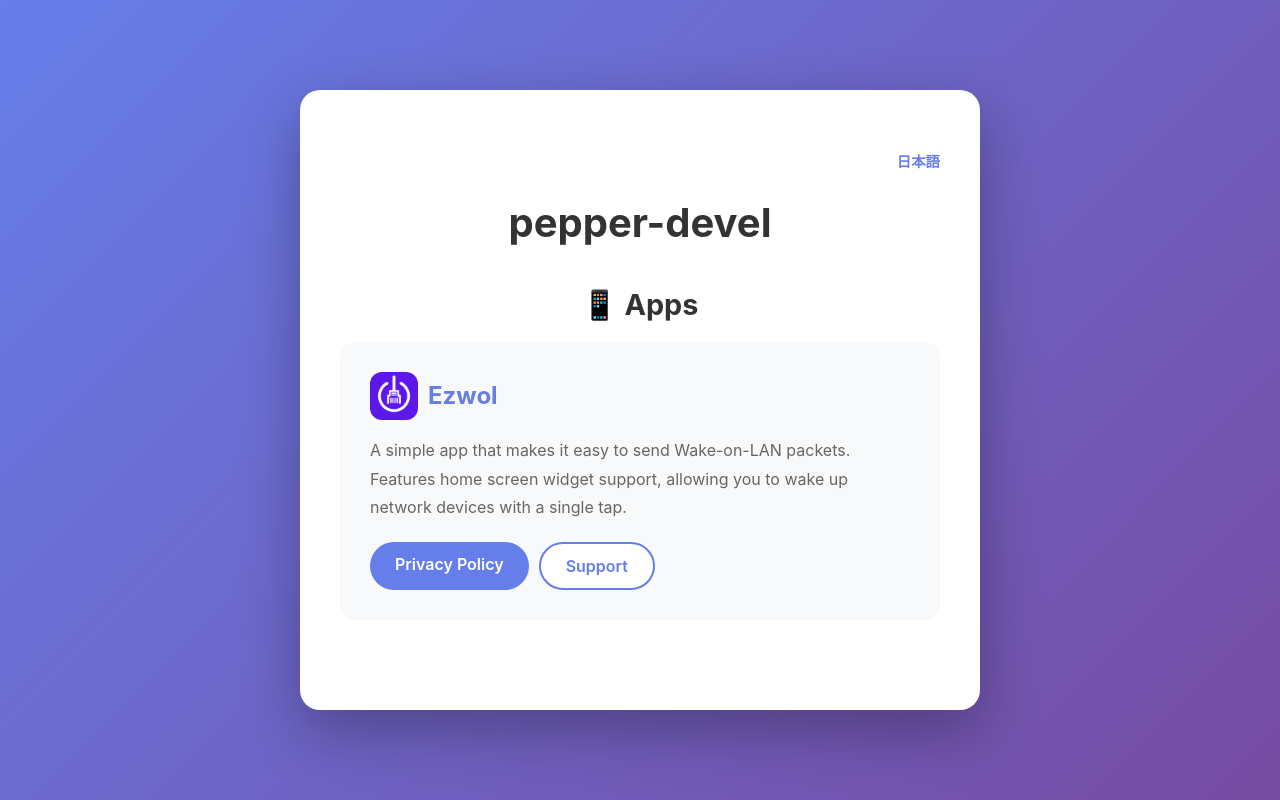
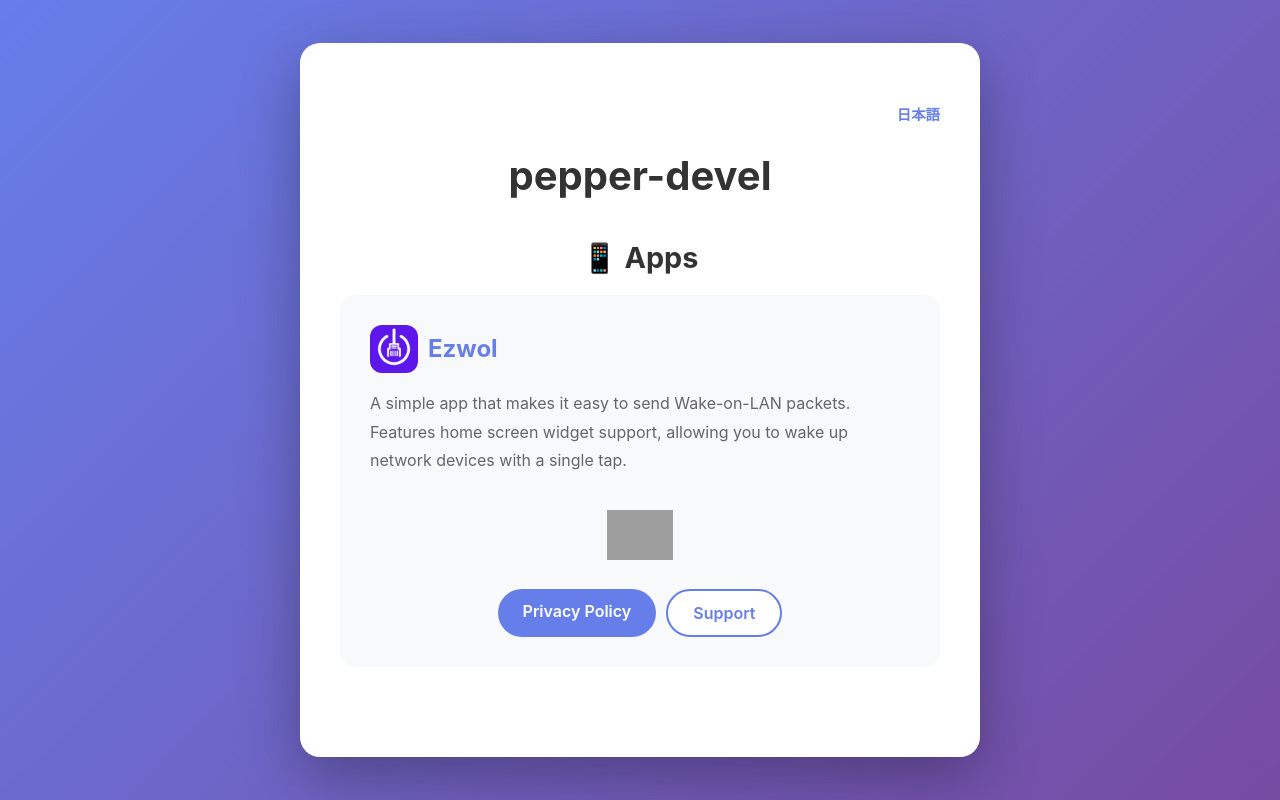
Before and after one commit to pepper-devel/pepper-devel.github.io, a plain HTML site: page index-en.html in a window 1280 px wide. Drawn offline with Linux system fonts and the light colour scheme; grey boxes are pictures that could not be loaded.

Commit message:
アプリの説明文を更新し、App Storeバッジを追加して、リンクを中央揃えにしました

```diff
--- a/index-en.html
+++ b/index-en.html
@@ -56,7 +56,7 @@
         .app-title {
             font-size: 1.5rem;
             color: #667eea;
-            margin-bottom: 10px;
+            margin-bottom: 15px;
             font-weight: 700;
             display: flex;
             align-items: center;
@@ -70,12 +70,18 @@
         .app-description {
             color: #666;
             line-height: 1.8;
-            margin-bottom: 20px;
+            margin-bottom: 25px;
+        }
+        .app-store-container {
+            display: flex;
+            justify-content: center;
+            margin-bottom: 25px;
         }
         .app-links {
             display: flex;
             gap: 10px;
             flex-wrap: wrap;
+            justify-content: center;
         }
         .link {
             display: inline-block;
@@ -101,6 +107,17 @@
         .link-secondary:hover {
             background: #667eea;
             color: white;
+        }
+        .app-store-badge {
+            display: inline-block;
+            margin-top: 10px;
+        }
+        .app-store-badge img {
+            height: 50px;
+            transition: transform 0.3s ease;
+        }
+        .app-store-badge:hover img {
+            transform: scale(1.05);
         }
     </style>
     <script>
@@ -138,6 +155,11 @@
             <p class="app-description">
                 A simple app that makes it easy to send Wake-on-LAN packets. Features home screen widget support, allowing you to wake up network devices with a single tap.
             </p>
+            <div class="app-store-container">
+                <a href="https://apps.apple.com/jp/app/ezwol/id6754818137" class="app-store-badge" target="_blank" rel="noopener">
+                    <img src="https://tools.applemediaservices.com/api/badges/download-on-the-app-store/black/en-us?size=250x83&amp;releaseDate=1731542400" alt="Download on the App Store">
+                </a>
+            </div>
             <div class="app-links">
                 <a href="Ezwol/privacy-policy-en.html" class="link">Privacy Policy</a>
                 <a href="Ezwol/support-en.html" class="link link-secondary">Support</a>
```
Also changed, not shown: index.html (+24 -2 lines).
